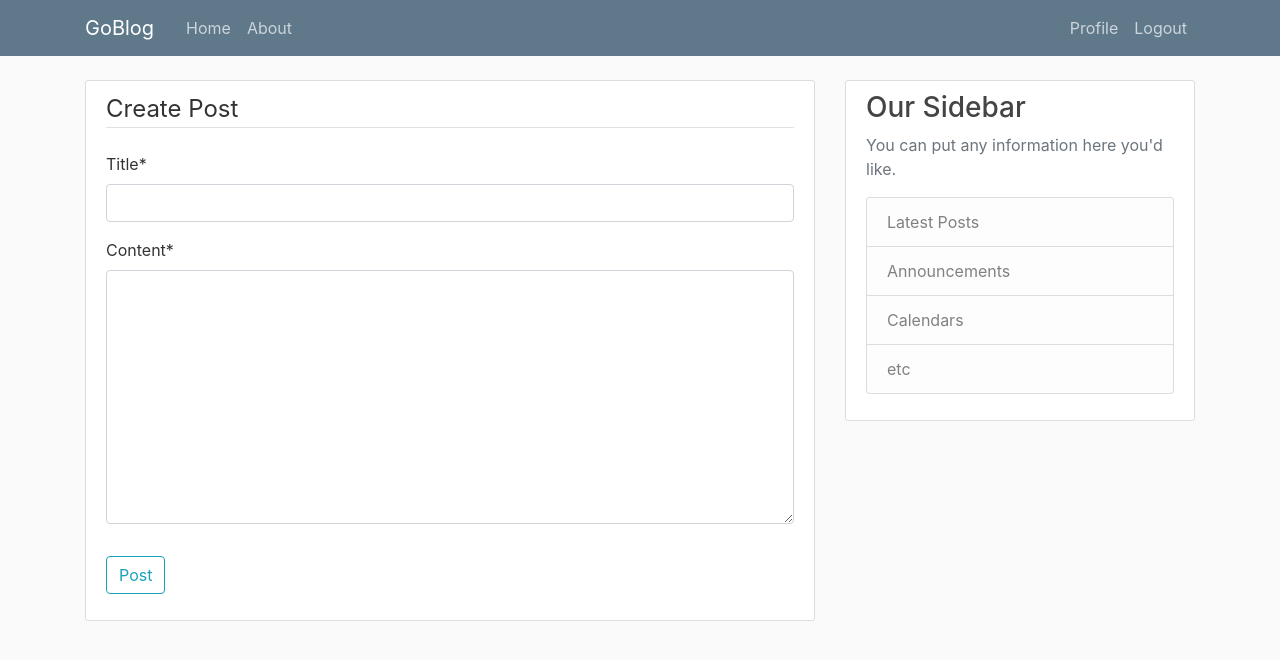
After one commit to Govind35/BLOG, a Django app: page /post/new/ in a window 1280 px wide. The commit adds this page. Shown: the top 660 px of the page. Run offline with Django 3.2, Linux system fonts and the light colour scheme; a user stored in the database is signed in; some libraries are stand-ins or nearby versions.

Commit message:
new post

```diff
--- a/django_project/blog/models.py
+++ b/django_project/blog/models.py
@@ -1,9 +1,16 @@
 from django.db import models
 from django.utils import timezone #for time
 from django.contrib.auth.models import User #
+from django.urls import reverse
 
 class Post(models.Model):
     title = models.CharField(max_length=100)
     content = models.TextField()
     date_posted = models.DateTimeField(default=timezone.now)
     author = models.ForeignKey(User, on_delete= models.CASCADE )
+
+    def __str__(self):
+        return self.title
+
+    def get_absolute_url(self):     # used to show the new post created
+        return reverse('post-detail', kwargs={'pk': self.pk}) # reverse will take to post-detail url with value of pk
--- a/django_project/blog/templates/blog/home.html
+++ b/django_project/blog/templates/blog/home.html
@@ -8,7 +8,7 @@
               <a class="mr-2" href="#">{{ post.author }}</a>
               <small class="text-muted">{{ post.date_posted|date:"M  d, Y" }}</small>
             </div>
-            <h2><a class="article-title" href="#">{{ post.title }}</a></h2>
+              <h2><a class="article-title" href="{% url 'post-detail' post.id %}">{{ post.title }}</a></h2>
             <p class="article-content">{{ post.content }}</p>
           </div>
         </article>
--- /dev/null
+++ b/django_project/blog/templates/blog/post_form.html
@@ -0,0 +1,17 @@
+{% extends "blog/base.html" %}
+{% load crispy_forms_tags %}
+{% block content %}
+    <div class="content-section">
+        <form method="POST">
+            {% csrf_token %}
+            <fieldset class="form-group">
+                <legend class="border-bottom mb-4">Create Post</legend>
+                {{ form|crispy }}
+            </fieldset>
+            <div class="form-group">
+                <button class="btn btn-outline-info" type="submit">Post</button>
+            </div>
+        </form>
+
+    </div>
+{% endblock content %}
--- a/django_project/blog/urls.py
+++ b/django_project/blog/urls.py
@@ -1,8 +1,12 @@
 from django.urls import path
 from . import views
+from .views import PostListView, PostDetailView, PostCreateView, PostUpdateView
 
 
 urlpatterns = [
-    path('',views.home, name= 'blog-home'),
+    path('',PostListView.as_view(), name= 'blog-home'),     # name is used in html page to link the url
+    path('post/new/',PostCreateView.as_view(), name= 'post-create'),
+    path('post/<int:pk>/',PostDetailView.as_view(), name= 'post-detail'),
+    path('post/<int:pk>/update/',PostUpdateView.as_view(), name= 'post-update'),
     path('about/',views.about, name= 'blog-about')
 ]
--- a/django_project/blog/views.py
+++ b/django_project/blog/views.py
@@ -1,10 +1,45 @@
 from django.shortcuts import render
 from django.http import HttpResponse # for using Httpresponse
+from django.contrib.auth.mixins import LoginRequiredMixin   # class cant use loginRequired decorater so LoginRequiredMixin is used
+from django.views.generic import ListView, DetailView, CreateView, UpdateView
 from .models import Post # for getting data from Post database
 
 
 def home(request):
     return render(request, 'blog/home.html', {'posts': Post.objects.all()})
 
+
+class PostListView(ListView):
+    model = Post
+    template_name = 'blog/home.html' # naming covention is appname/model_viewtype.html for ListView but we can change it here
+    context_object_name = 'posts'       # to tell listview  which object to be passed which we used in html file
+    ordering = ['-date_posted']
+
+class PostDetailView(DetailView):       # naming covention is appname/model_viewtype.html for DetailView
+    model = Post
+
+class PostCreateView(LoginRequiredMixin, CreateView):       # naming covention is appname/model_viewtype.html for CreateView
+    model = Post
+    fields = ['title', 'content']
+
+    def form_valid(self, form):     # to set logged in user for post
+        form.instance.author = self.request.user
+        return super().form_valid(form)
+
+class PostUpdateView(LoginRequiredMixin, UpdateView):       # naming covention is appname/model_viewtype.html for CreateView
+    model = Post
+    fields = ['title', 'content']
+
+    def form_valid(self, form):     # to set logged in user for post
+        form.instance.author = self.request.user
+        return super().form_valid(form)
+
+    def test_func(self):
+        post = self.get_object()
+        if self.request.user == post.author:
+            return True
+        else:
+            return False
+
 def about(request):
     return render(request, 'blog/about.html', {'title': 'About'})
```
Also changed, not shown: django_project/blog/templates/blog/post_detail.html (added, +16 -0 lines), django_project/db.sqlite3.
